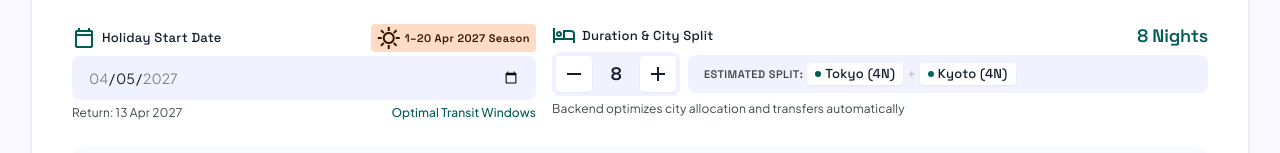
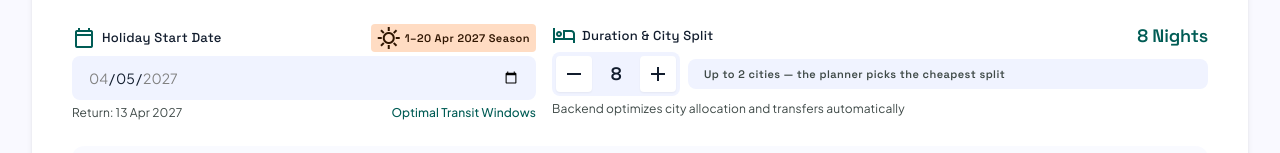
Before and after one commit to soumikadevarakonda/holiday-package, a React (Vite) app in the folder frontend/: page / in a window 1280 px wide. Shown: the part 568-721 px from the top of the page. Built offline with nearby package versions, Linux system fonts and the light colour scheme; no server answers.

Commit message:
Changed city split hint on the request form to match how the planner works

```diff
--- a/frontend/src/components/request/RequestForm.tsx
+++ b/frontend/src/components/request/RequestForm.tsx
@@ -406,19 +406,10 @@ export const RequestForm: React.FC<RequestFormProps> = ({
 
               {/* Route Splitting Pill Block */}
               <div className="flex-1 flex items-center gap-space-xs bg-surface-container-low px-space-md py-2 rounded-lg overflow-x-auto">
-                <span className="font-label-sm text-label-sm text-on-surface-variant uppercase whitespace-nowrap">
-                  Estimated Split:
-                </span>
-                <span className="inline-flex items-center gap-1 px-2 py-0.5 rounded bg-surface-container-lowest text-on-surface font-label-md text-label-md shadow-sm whitespace-nowrap">
-                  <span className="w-1.5 h-1.5 rounded-full bg-primary"></span>
-                  {(destinationCountry || '').toLowerCase().includes('uae') ? 'Dubai' : 'Tokyo'} (
-                  {Math.ceil(nights / 2)}N)
-                </span>
-                <span className="text-outline-variant font-label-sm">+</span>
-                <span className="inline-flex items-center gap-1 px-2 py-0.5 rounded bg-surface-container-lowest text-on-surface font-label-md text-label-md shadow-sm whitespace-nowrap">
-                  <span className="w-1.5 h-1.5 rounded-full bg-secondary"></span>
-                  {(destinationCountry || '').toLowerCase().includes('uae') ? 'Abu Dhabi' : 'Kyoto'} (
-                  {Math.floor(nights / 2)}N)
+                <span className="font-label-sm text-label-sm text-on-surface-variant whitespace-nowrap">
+                  {nights >= 6
+                    ? `Up to ${Math.max(1, Math.floor(nights / 3))} cities — the planner picks the cheapest split`
+                    : 'One city — short trips stay in one place'}
                 </span>
               </div>
             </div>
```
